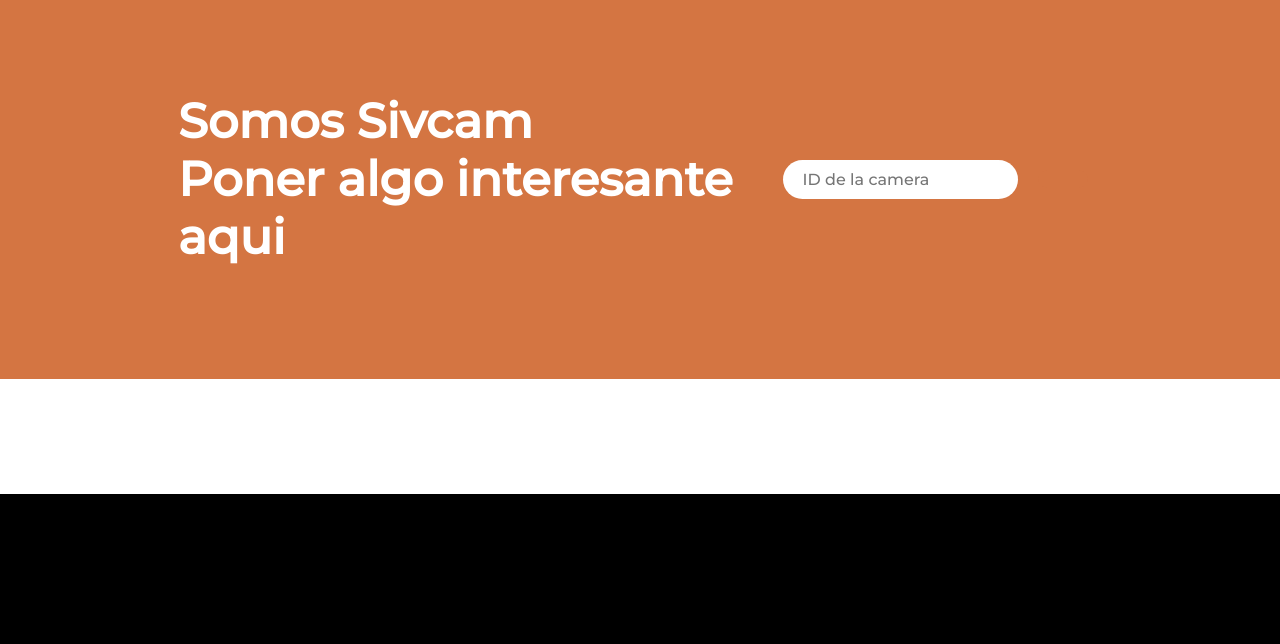
After one commit to yerson001/SivCam2.0, a Flask app: template templates/sivcam.html in a window 1280 px wide. The commit adds this page. Shown: the part 156-800 px from the top of the page. Run offline with Flask 2, Linux system fonts and the light colour scheme; the template is opened without the code that fills it, so the values that code supplies are empty; parts of the project's set-up code (start-up, migrations or seed data) failed here and were passed over.

Commit message:
footer/searchBar/header

```diff
--- /dev/null
+++ b/templates/sivcam.html
@@ -0,0 +1,133 @@
+<style>
+    @import url('https://fonts.googleapis.com/css2?family=Montserrat:wght@500&display=swap');
+    * {
+        box-sizing: border-box;
+        margin: 0;
+        padding: 0;
+        background-color: #fff;
+        font-family: "Montserrat", sans-serif;
+    }
+
+
+    li,a,button {
+        font-weight: 500;
+        font-size: 16px;
+        color: black;
+        text-decoration: none;
+    }
+
+    header {
+        display: flex;
+        justify-content: flex-end;
+        align-items: center;
+        padding: 30px 10%;
+        flex-wrap: wrap;
+        flex-direction:row;
+    }
+    .logo {
+        height: auto;
+        width: auto;
+        max-width: 100px;
+        max-height: 100px;
+        cursor: pointer;
+        margin-right: auto;
+    }
+    .navbar-links{
+        list-style: none;
+    }
+    .navbar-links li{
+        display: inline-block;
+        padding: 0px 20px;
+    }
+    .navbar-links li a{
+        transition: all 0.3s ease 0s;
+    }
+    button{
+        padding: 9px 25px;
+        background-color: #d47542;
+        color: #fff;
+        border: none;
+        border-radius: 50px;
+        cursor: pointer;
+        margin-left: 20px;
+        transition: all 0.3s ease 0s;
+    }
+    .camera-container{
+        background-color: #d47542;
+        display: flex;
+        justify-content: flex-start;
+        align-items: center;
+        padding: 30px 10%;
+        min-height: 400px;
+    }
+    .camera-title{
+        background-color: #d47542;
+        align-items: center;
+        margin: 50px;
+        font-weight: 900;
+        font-size: 48px;
+        color: #fff;
+    }
+    .camera-input{
+
+        align-items: center;
+        border:0;
+        outline: none;
+        border-radius: 20px;
+        font-size: 16px;
+        padding: 10px 20px;
+    }
+    .description-container{
+        display: flex;
+        background-color: #fff;
+        justify-content: center;
+        padding: 30px 10%;
+
+    }
+    footer{
+        background-color: black;
+        min-height: 150px;
+        position:fixed;
+        bottom:0;
+        width:100%;
+    }
+</style>
+<!----------------------------------------------------->
+<html>
+<body>
+    <title>RESUMEN</title>
+
+    <header>
+        <img class="logo" src="logoSivcam.png" alt="logo">
+
+        <nav>
+            <ul class="navbar-links">
+                <li><a href="#">Imagenes</a></li>
+                <li><a href="#">Videos resumidos</a></li>
+                <li><a href="#">Crear resumen</a></li>
+            </ul>
+        </nav>
+
+        <a class="sign-in" href="#"><button>Ingresar</button></a>
+        <a class="sign-up" href="#"><button>Registrarse</button></a>
+    </header>
+    <div class="camera-container">
+        <div class="camera-title">
+            Somos Sivcam<br>
+            Poner algo interesante <br>
+            aqui
+        </div>
+
+
+        <input class="camera-input" type="text" placeholder="ID de la camera">
+        <button></button>
+    </div>
+    <div class="description-container">
+
+    </div>
+    <footer>
+
+    </footer>
+</body>
+
+</html>
```
Also changed, not shown: templates/index.html (+36 -0 lines), templates/images/logoSivcam.png (added), 1 other file.
